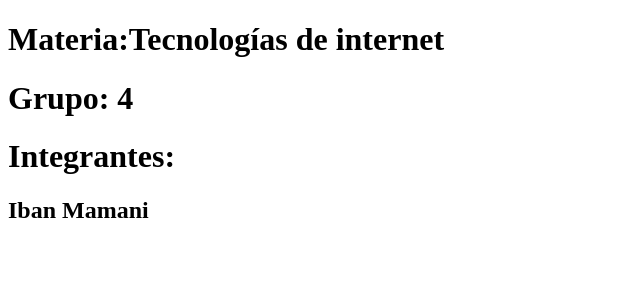
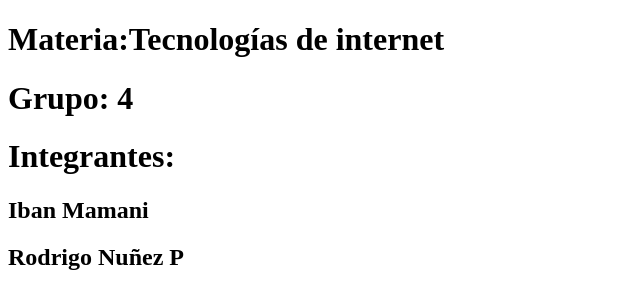
Before and after one commit to waldyounity/tecnologias, a plain HTML site: page index.html in a window 1280 px wide. Shown: the whole page, without its empty margins (0-640 px from the left). Drawn offline with Linux system fonts and the light colour scheme.

Commit message:
test: prueba nombre

```diff
--- a/index.html
+++ b/index.html
@@ -10,5 +10,6 @@
     <h1>Grupo: 4</h1>
     <h1>Integrantes:</h1>
     <h2>Iban Mamani</h2>
+    <h2>Rodrigo Nuñez P</h2>
 </body>
 </html>
```
